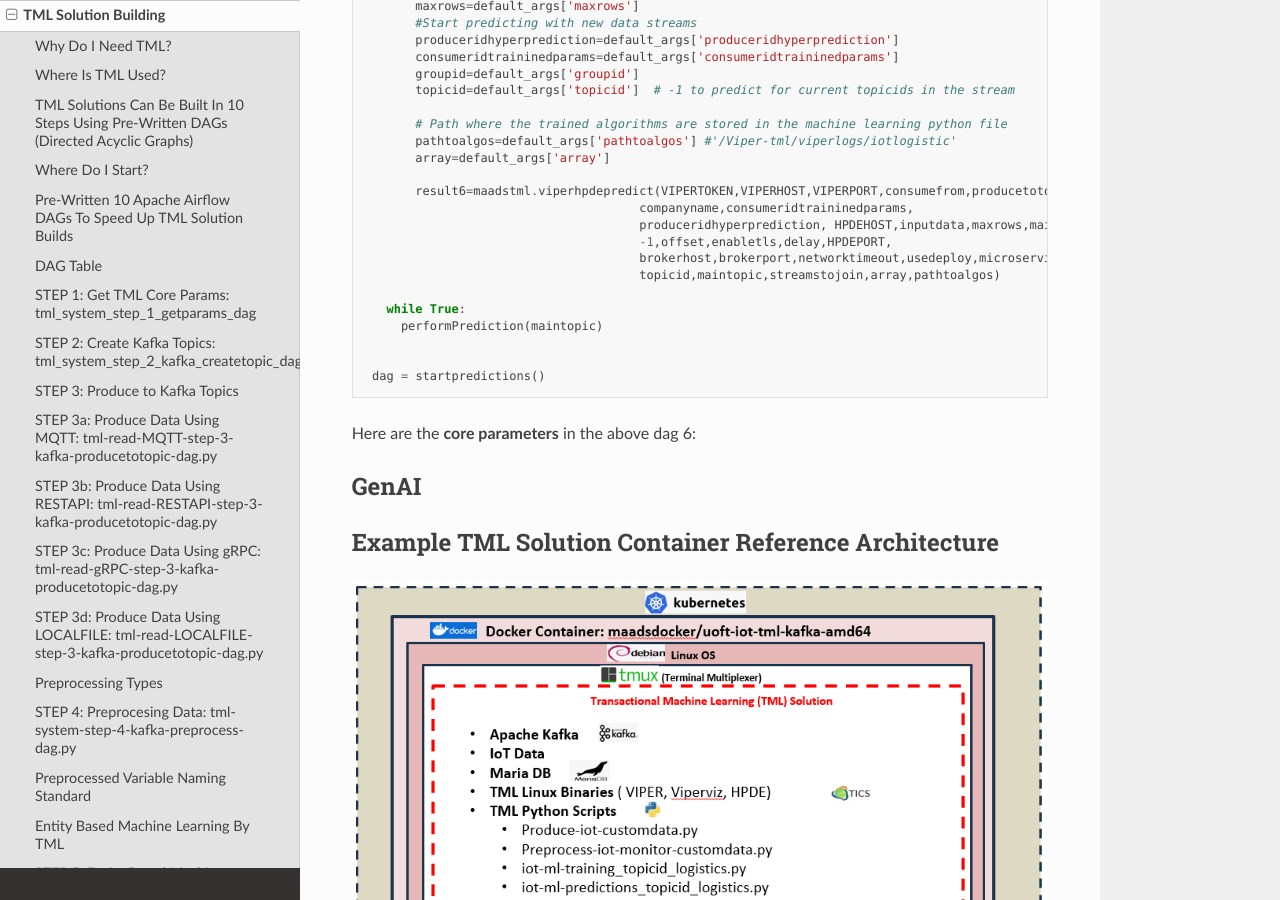
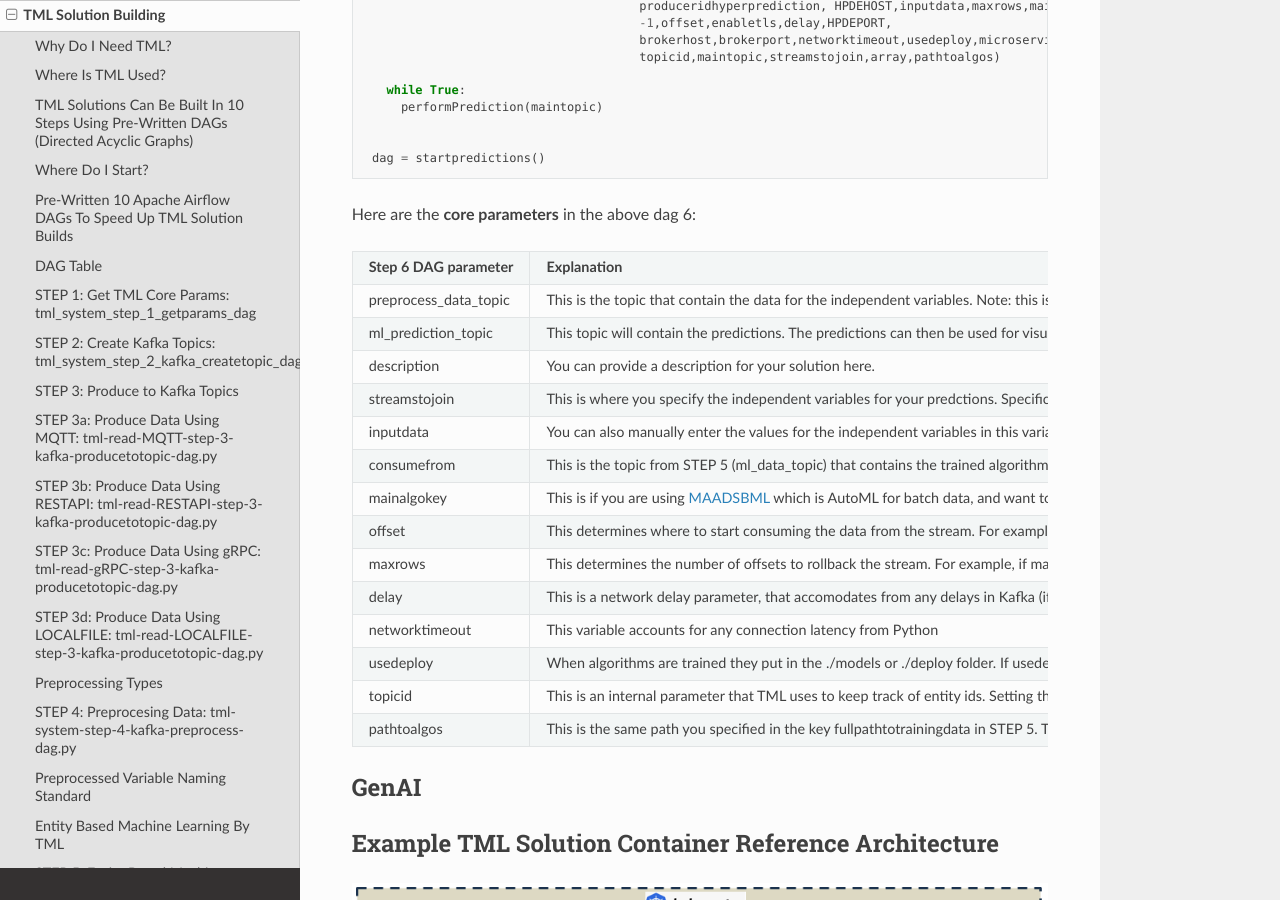
Before and after one commit to smaurice101/readthedocs, a Sphinx documentation site: the page built from docs/source/tmlbuilds.rst, in a window 1280 px wide and 900 px high, scrolled down 25251 px. Built offline with Sphinx 7.4.7 and the Read the Docs theme 2.0.0, drawn with Linux system fonts in a browser that asks for light colours.

Commit message:
Update tmlbuilds.rst

```diff
--- a/docs/source/tmlbuilds.rst
+++ b/docs/source/tmlbuilds.rst
@@ -144,8 +144,6 @@ Below is the complete definition of the **tml_system_step_1_getparams_dag**.  Us
    'cloudpassword' : '',  # <<<< --------FOR KAFKA CLOUD UPDATE WITH API SECRET - OTHERWISE LEAVE BLANK
    'retries': 1,
    }
-
-
    ############################################################### DO NOT MODIFY BELOW ####################################################
    # Instantiate your DAG
    @dag(dag_id="tml_system_step_1_getparams_dag", default_args=default_args, tags=["tml-system-step-1-getparams"], schedule=None,
@@ -173,7 +171,6 @@ Below is the complete definition of the **tml_system_step_1_getparams_dag**.  Us
              r += 1
           with open(mainfile, 'w', encoding='utf-8') as file:
             file.writelines(data)
-
 
     @task(task_id="getparams")
     def getparams(args):
@@ -252,7 +249,6 @@ Below is the complete definition of the **tml_system_step_2_kafka_createtopic_da
      'start_date': datetime (2024, 6, 29), # <<< **** You modify as needed
      'retries': 1,    # <<< **** You modify as needed
    }
-
    ############################################################### DO NOT MODIFY BELOW #######################################################################
 
    # Instantiate your DAG
@@ -387,7 +383,6 @@ STEP 3a: Produce Data Using MQTT: tml-read-MQTT-step-3-kafka-producetotopic-dag.
      'start_date': datetime (2024, 6, 29), # <<< **** You modify as needed
      'retries': 1,  # <<< **** You modify as needed
    }
-
    ######################################## DO NOT MODIFY BELOW #############################################
 
    # Instantiate your DAG
@@ -505,7 +500,6 @@ STEP 3b: Produce Data Using RESTAPI: tml-read-RESTAPI-step-3-kafka-producetotopi
      'start_date': datetime (2024, 6, 29), # <<< **** You modify as needed
      'retries': 1, # <<< **** You modify as needed
    }
-
    ######################################## DO NOT MODIFY BELOW #############################################
 
    # Instantiate your DAG
@@ -616,7 +610,6 @@ STEP 3c: Produce Data Using gRPC: tml-read-gRPC-step-3-kafka-producetotopic-dag.
      'start_date': datetime (2024, 6, 29),
      'retries': 1,
    }
-
    ######################################## DO NOT MODIFY BELOW #############################################
 
    # Instantiate your DAG
@@ -722,7 +715,6 @@ STEP 3d: Produce Data Using LOCALFILE: tml-read-LOCALFILE-step-3-kafka-produceto
      'start_date': datetime (2024, 6, 29),
      'retries': 1,
    }
-
    ######################################## DO NOT MODIFY BELOW #############################################
 
    # Instantiate your DAG
@@ -956,7 +948,6 @@ STEP 4: Preprocesing Data: tml-system-step-4-kafka-preprocess-dag.py
      'start_date': datetime (2024, 6, 29),  # <<< *** Change as needed
      'retries': 1,  # <<< *** Change as needed
    }
-
    ######################################## DO NOT MODIFY BELOW #############################################
 
    # Instantiate your DAG
@@ -1128,7 +1119,6 @@ STEP 5: Entity Based Machine Learning : tml-system-step-5-kafka-machine-learning
       'start_date': datetime (2024, 6, 29),   # <<< *** Change as needed
       'retries': 1,   # <<< *** Change as needed
     }
-
     ######################################## DO NOT MODIFY BELOW #############################################
 
     # Instantiate your DAG
@@ -1174,8 +1164,6 @@ STEP 5: Entity Based Machine Learning : tml-system-step-5-kafka-machine-learning
 
           #############################################################################################################
           #                         VIPER CALLS HPDE TO PERFORM REAL_TIME MACHINE LEARNING ON TRAINING DATA
-
-
           # deploy the algorithm to ./deploy folder - otherwise it will be in ./models folder
           deploy=default_args['deploy']
           # number of models runs to find the best algorithm
@@ -1370,7 +1358,6 @@ STEP 6: Entity Based Predictions: tml-system-step-6-kafka-predictions-dag
       HPDEHOST=''
       HPDEPORT=''
 
-
       # Set Global variable for Viper confifuration file - change the folder path for your computer
       viperconfigfile="/Viper-predict/viper.env"
 
@@ -1474,7 +1461,7 @@ Here are the **core parameters** in the above dag 6:
        given a standard naming convention - see :ref:`Preprocessed Variable Naming Standard` for details.  For example, if you used preprocessed variables
        Voltage and Current in your model, and used AnomProb (see :ref:`Preprocessing Types`), then the names for the preprocessed Voltage and Current streams
        will be: Voltage_preprocessed_AnomProb, Current_preprocessed_AnomProb.
-   * -  inputdata
+   * - inputdata
      - You can also manually enter the values for the independent variables in this variable.  Specifically, if you do NOT want to join streams for the
        independent variables, buy use different values then enter them here.  Note: You can either use streamstojoin or inputdata, not BOTH.  The data in the
        inputdata field MUST be in the exact position of your model.  For example, if your model is y = a + b, then inputdata=a_value,b_value, not
@@ -1483,26 +1470,26 @@ Here are the **core parameters** in the above dag 6:
      - This is the topic from STEP 5 (ml_data_topic) that contains the trained algorithm with the estimated parameters.  You need these estimated parameters for
        the predictions.  This is exactly the same as in conventional machine learning.
    * - mainalgokey
-     - ' : '', # leave blank
+     - This is if you are using `MAADSBML <https://maadsbml.readthedocs.io/en/latest/>`_ which is AutoML for batch data, and want to use the Batch trained
+       algorithm from MAADSBML for predictions in your streaming model.  This is where you can combine Batch and Real-time data in your solution.
    * - offset
-     - ' : -1, # << ** input data will start from the end of the preprocess_data_topic and rollback maxrows
+     - This determines where to start consuming the data from the stream.  For example, if offset=-1, then consumption of the data will start from the latest
+       data in the stream variables specified in streamstojoin.  The amount of data to consume is determined by the maxrows parameter.
+   * - maxrows
+     - This determines the number of offsets to rollback the stream.  For example, if maxrows=50, and the last offset is 1000, then Viper will start consuming
+       data from starting offset 1000-50=950, upto the last offset of 1000.
    * - delay
-     - ' : 60, # << network delay parameter
+     - This is a network delay parameter, that accomodates from any delays in Kafka (if any)
+   * - networktimeout
+     - This variable accounts for any connection latency from Python
    * - usedeploy
-     - ' : '', # << 1=use algorithms in ./deploy folder, 0=use ./models folder
-   * - networktimeout
-     - ' : 6000, # << additional network parameter
-   * - maxrows
-     - ' : '',  # << ** the number of offsets to rollback - For example, if 50, you will get 50 predictions continuously
-      'produceridhyperprediction' : '',  # << leave blank
-      'consumeridtraininedparams' : '',  # << leave blank
-      'groupid' : '',  # << leave blank
-      'topicid' : -1,   # << leave as is
-      'pathtoalgos' : '', # << this is specified in fullpathtotrainingdata in STEP 5
-      'array' : 0, # 0=do not save as array, 1=save as array
-      'start_date': datetime (2024, 6, 29),    # <<< *** Change as needed
-      'retries': 1,   # <<< *** Change as needed
-
+     - When algorithms are trained they put in the ./models or ./deploy folder.  If usedeploy=1, then trained algorithms will be read from the ./deploy folder,
+       otherwise models from ./models will be used.
+   * - topicid
+     - This is an internal parameter that TML uses to keep track of entity ids.  Setting this to -1 tells Viper to process individual entities.
+   * - pathtoalgos
+     - This is the same path you specified in the key fullpathtotrainingdata in STEP 5.  This is the location of the training datasets and algorithms.   This is
+       also important if you wanted to keep track of training datasets for auditing and governance.
 
 GenAI
 ---------
```
